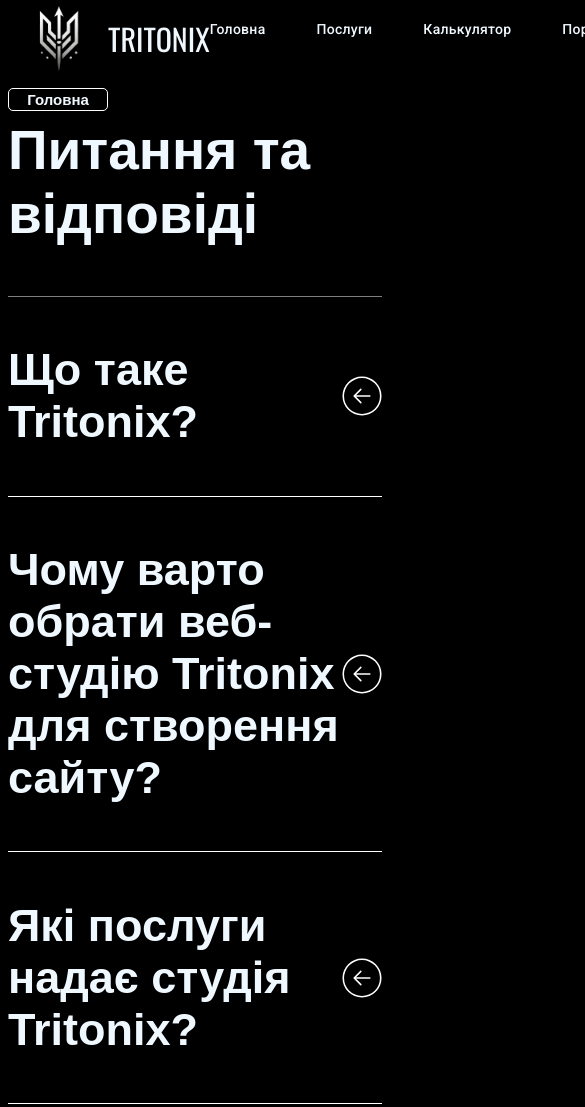
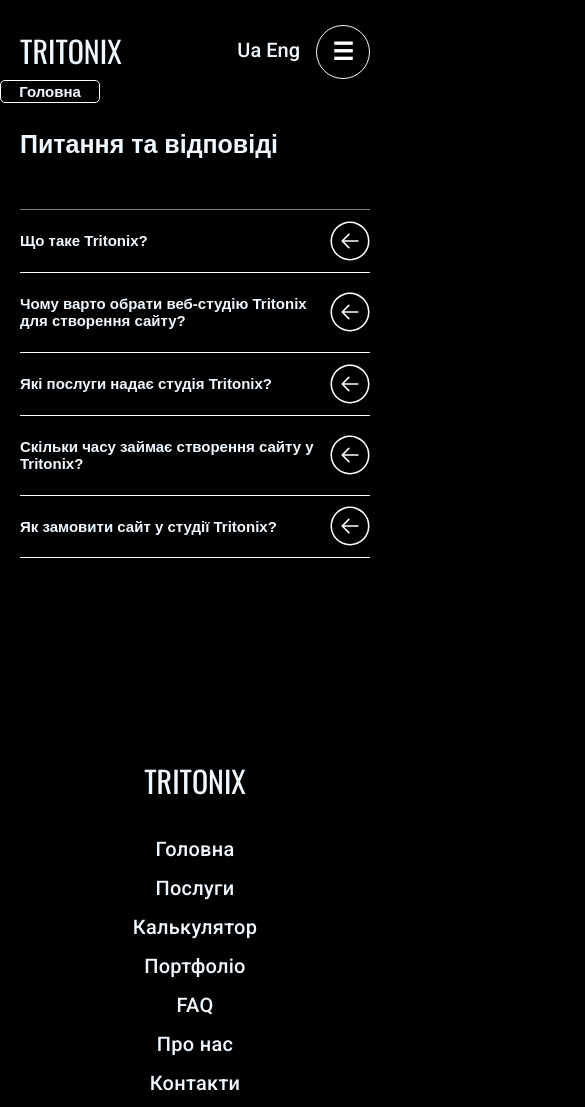
Before and after one commit to belikovvvartem/Tritonix, a plain HTML site: page additionally/faq.html in a window 390 px wide. Shown: the top 1107 px of the page, 585 px wide, since content can reach past the window. Drawn offline with nearby package versions, Linux system fonts and the light colour scheme; files whose address does not match are found by name; a web font is replaced by a local one.

Commit message:
add responsive for FAQ

```diff
--- a/additionally/faq.html
+++ b/additionally/faq.html
@@ -7,6 +7,8 @@
     <title>Запитання і відповіді: створення сайтів, розкрутка сайту, інтернет-магазину, сайтів візиток | tritonix.site</title>
     <link rel="stylesheet" href="../style.css">
     <link rel="stylesheet" href="faq.css">
+    <link rel="stylesheet" href="../responsive.css">
+    <link rel="stylesheet" href="./responisve-faq.css">
     <link rel="shortcut icon" href="../favicon.png" type="image/x-icon">
 
 
--- /dev/null
+++ b/additionally/responisve-faq.css
@@ -0,0 +1,13 @@
+@media screen and (max-width: 799px) {
+h1 {
+    font-size: 25px;
+}
+
+h2 {
+    font-size: 15px;
+}
+
+h4 {
+    font-size: 13px;
+}
+}
```
